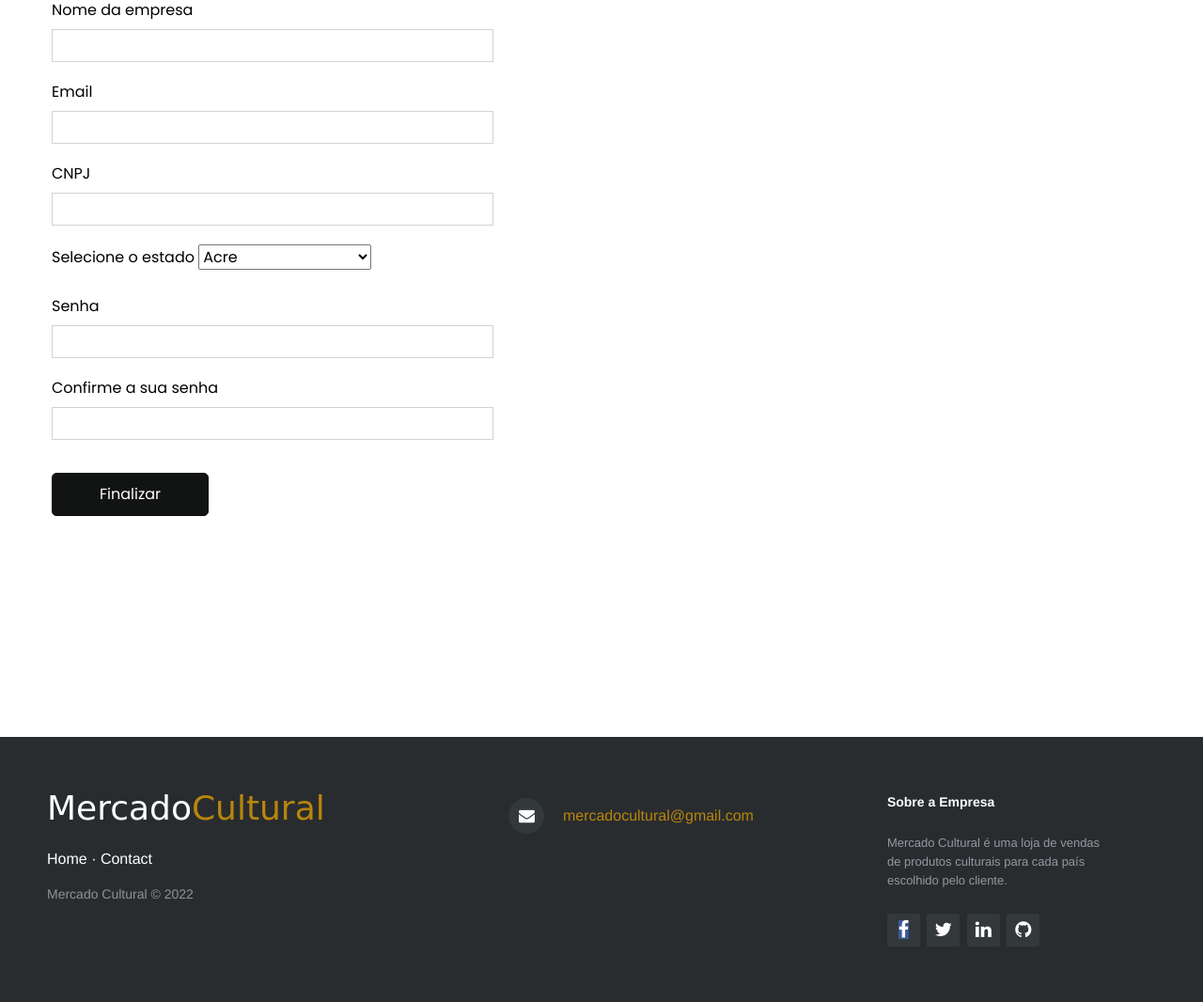
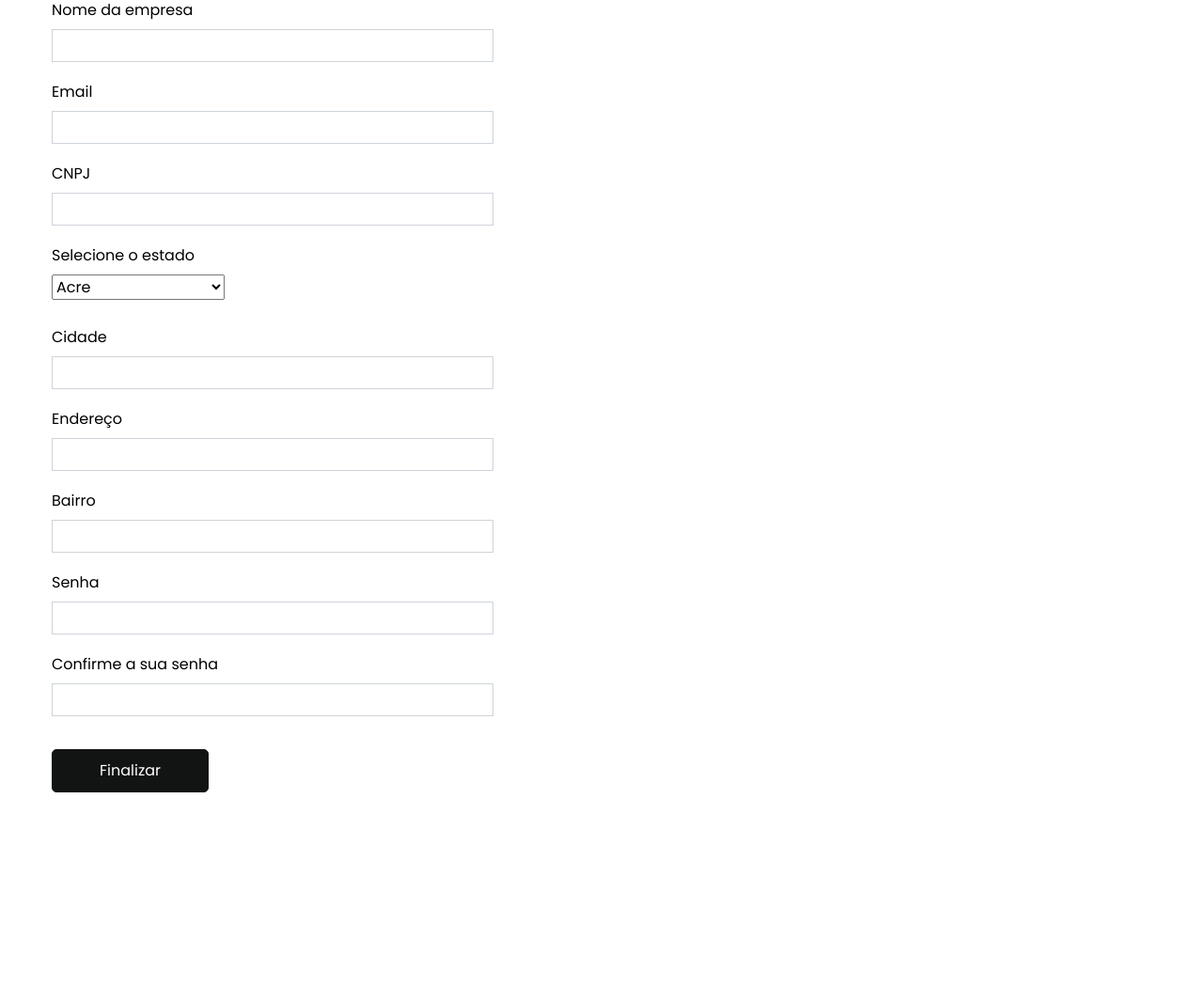
Before and after one commit to senacrs-emti/2022-3M-mercado-cultural, a PHP site: page /cadastro_empresa.php in a window 1280 px wide. Shown: the part 278-1344 px from the top of the page at 94% size. Run offline with PHP 8.4, Linux system fonts and the light colour scheme; some libraries are stand-ins or nearby versions.

Commit message:
forms,estrelinhas
forms,estrelinhas

```diff
--- a/cadastro_empresa.php
+++ b/cadastro_empresa.php
@@ -55,9 +55,13 @@ VALUES ('$nome','$email','$cnpj','$estado','$senha')");
 
 
 
+
+
               <div class="form-group ">
                 <label for="inputState">Selecione o estado</label>
-                <select id="estado" name="estado">
+               <div id="estados">
+<label for="estados">
+     <select id="estado" name="estado">
     <option value="AC">Acre</option>
     <option value="AL">Alagoas</option>
     <option value="AP">Amapá</option>
@@ -88,6 +92,24 @@ VALUES ('$nome','$email','$cnpj','$estado','$senha')");
     <option value="EX">Estrangeiro</option>
 </select>
               </div>
+              </div>
+              </label>
+              <div class="form-group">
+    <label for="inputAddress">Cidade</label>
+    <input type="text" class="form-control" id="cidade">
+  </div>
+
+
+              <div class="form-group">
+    <label for="inputAddress">Endereço</label>
+    <input type="text" class="form-control" id="inputAddress" >
+  </div>
+
+  <div class="form-group">
+    <label for="inputAddress2">Bairro</label>
+    <input type="text" class="form-control" id="inputAddress2">
+  </div>
+
 
 
               <div class="form-group">
```
Also changed, not shown: buy.php (+38 -37 lines), medicine.php (+8 -4 lines).
